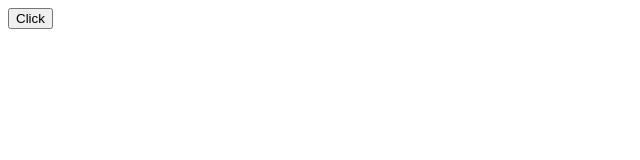
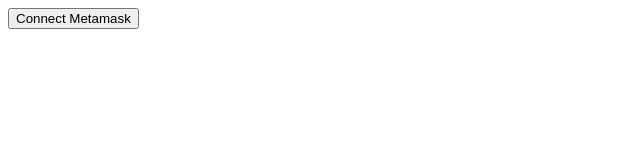
Before and after one commit to rohitbharti279/web3.js, a website: page MetamaskJs/index.html in a window 1280 px wide. Shown: the whole page, without its empty margins (0-640 px from the left). Drawn offline with Linux system fonts and the light colour scheme.

Commit message:
metamask get balance and address

```diff
--- a/MetamaskJs/index.html
+++ b/MetamaskJs/index.html
@@ -6,18 +6,33 @@
     <title>Document</title>
   </head>
   <body>
-    <input type="button" value="Click" onclick="web3MetaOpen()" />
+    <button id="connect-button" onclick="web3MetaOpen()">
+      Connect Metamask
+    </button>
     <script>
       function web3MetaOpen() {
+        let account;
         if (window.ethereum) {
-          window.ethereum.request({
-              method: "eth_requestAccounts",
-            })
-            .then((result) => {
-              console.log(result[0]);
+          ethereum
+            .request({ method: "eth_requestAccounts" }) //connect to account
+            .then((accounts) => {
+              account = accounts[0];
+              console.log(account);
+              ethereum
+                .request({
+                  method: "eth_getBalance", //get balance
+                  params: [account, "latest"],
+                })
+                .then((result) => {
+                  console.log(result); //get balance in to hex
+                  //convert hex to decimal
+                  let wei = parseInt(result, 16);
+                  let balance = wei / 10 ** 18;
+                  console.log(balance + " ETH");
+                });
             });
         } else {
-          alert("Please install MetaMask");
+          alert("Please install Metamask");
         }
       }
     </script>
```
